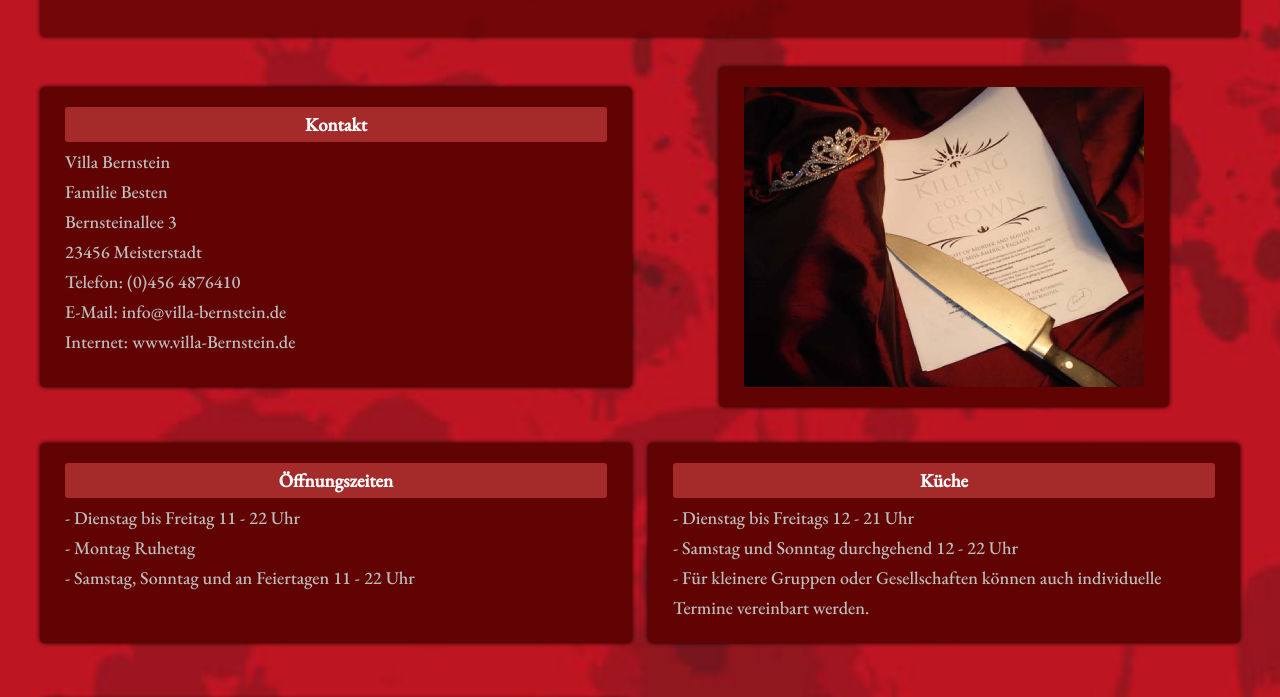
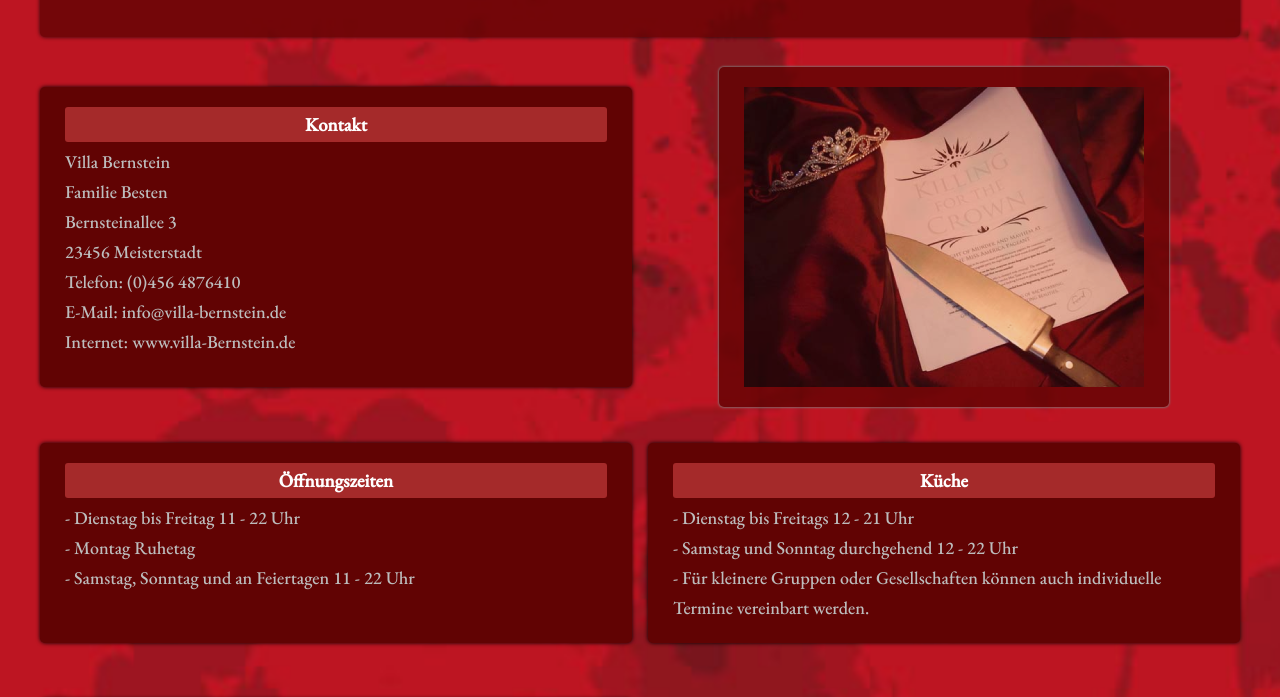
Before and after one commit to luayqasim/project-Site, a plain HTML site: page index.html in a window 1280 px wide. Shown: the part 1064-1761 px from the top of the page. Drawn offline with nearby package versions, Linux system fonts and the light colour scheme.

Commit message:
add class box-image

```diff
--- a/css/style.css
+++ b/css/style.css
@@ -267,6 +267,8 @@ main
 .kontakt-container .box-image
 {
     margin: auto;
+    opacity: 0.8;
+    box-shadow: 0 0 2px 1px #7e7474;
 }
 .kontakt-container .box-1 ul,
 .kontakt-container .box-2 ul,
```
